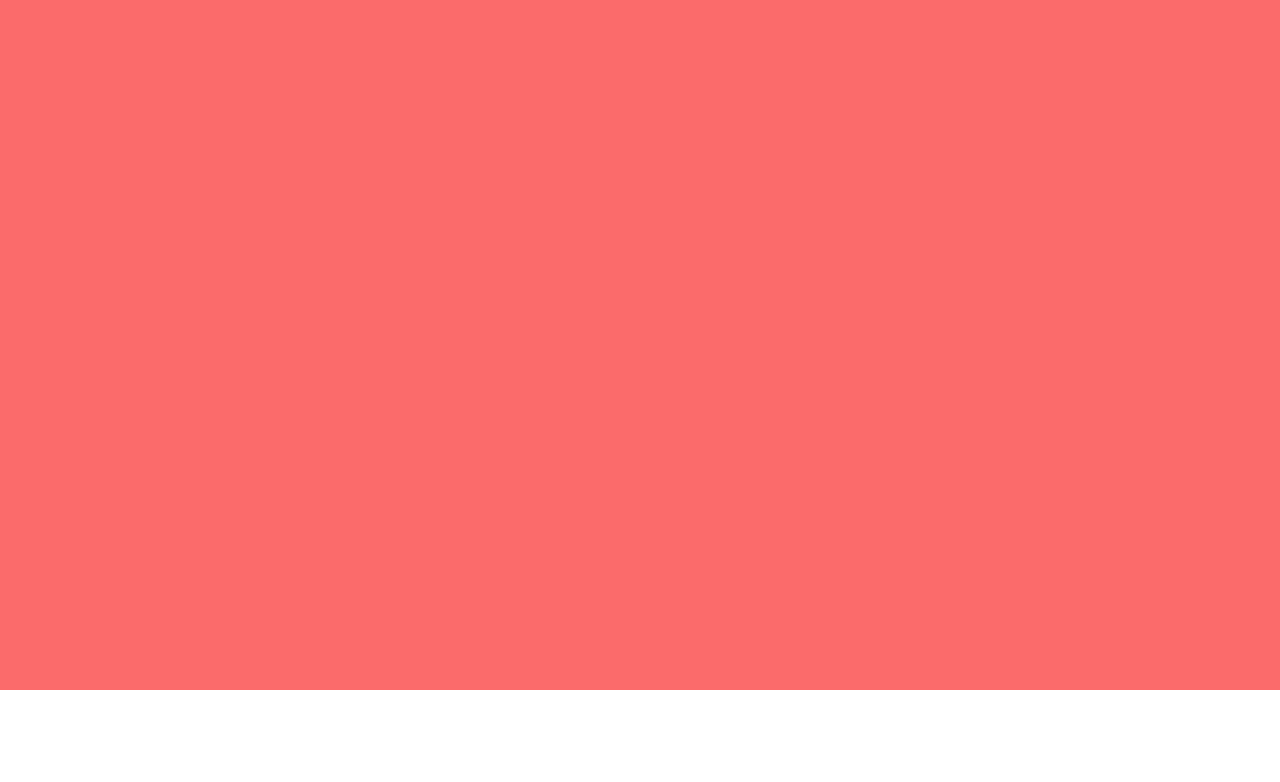
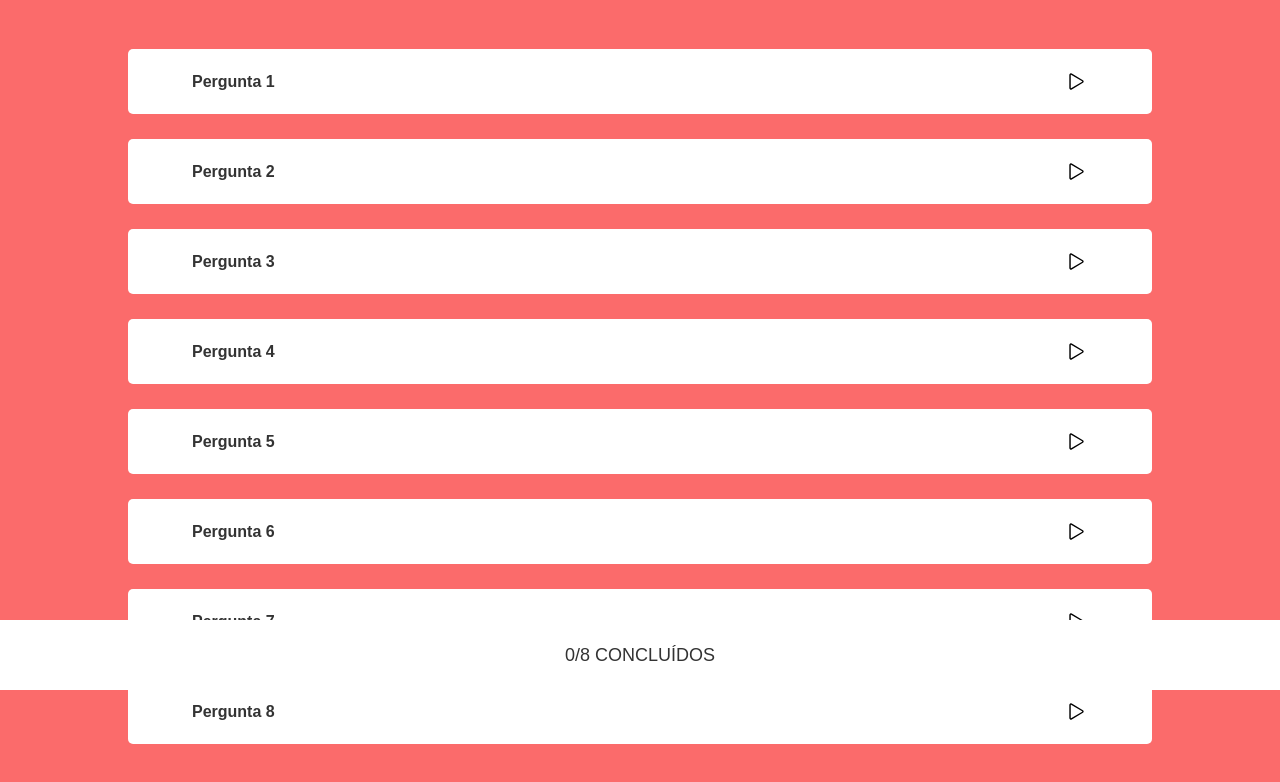
Before and after one commit to VicterHuger/ZapRecall, a React app: page /questions in a window 1280 px wide. Shown: the part 110-892 px from the top of the page. Before the commit the page ends 800 px from the top, so only its background shows below. Built offline with nearby package versions, Linux system fonts and the light colour scheme; a web font is replaced by a local one.

Commit message:
Added the funcionality of interactiving with flashcards. User can chooses/clicks which flashcard he wants to answer and confirm if he knows the right answer

```diff
--- a/public/index.html
+++ b/public/index.html
@@ -12,5 +12,7 @@
   <body>
     <noscript>You need to enable JavaScript to run this app.</noscript>
     <div class="root"></div>
+    <script type="module" src="https://unpkg.com/ionicons@5.5.2/dist/ionicons/ionicons.esm.js"></script>
+    <script nomodule src="https://unpkg.com/ionicons@5.5.2/dist/ionicons/ionicons.js"></script>
   </body>
 </html>
--- a/src/Assets/CSS/style.css
+++ b/src/Assets/CSS/style.css
@@ -1,30 +1,32 @@
 @import url('https://fonts.googleapis.com/css2?family=Recursive:wght@300;400;500;600;700;800;900&family=Righteous&display=swap');
+
 *{
     box-sizing: border-box;
 }
 body{
     width: 100%;
-    height: 100%;
+    min-height: 100vh;
     /* font-family: 'Recursive', sans-serif;
-
     font-family: 'Righteous', cursive; */
 }
 .root{
     width: 100%;
-    height: 100vh;
+    min-height: 100vh;
     background-color: #FB6B6B;
     display: flex;
     flex-direction: column;
     align-items: center;
 }
+
 .first-screen{
     display: flex;
     flex-direction: column;
     width: 100%;
-    height: 100vh;
+    height: 100%;
     align-items: center;
     margin: 22% auto 30% auto;
 }
+
 .first-screen>img{
     width: 36%;
     aspect-ratio: 136/161;
@@ -46,6 +48,7 @@ h1{
     width:66%;
     height: 8%;
 }
+
 .first-screen>a>button{
     width: 100%;
     height: 100%;
@@ -57,14 +60,16 @@ h1{
     justify-content: center;
     padding: 10% 9%;
 }
+h3{
+    font-size: 18px;
+    font-family: 'Recursive', sans-serif;
+}
 .first-screen>a>button>h3{
     width: 100%;
-    font-size: 18px;
-    font-family: 'Recursive', sans-serif;
     color:#D70900;
 }
 
-button:hover{
+button:hover, .card>ion-icon:hover, .openned-card>img{
     cursor: pointer;
     filter: brightness(1.5);
     transform: translateY(-2px);
@@ -85,8 +90,140 @@ button:hover{
     width:100%;
     justify-content: center;
     align-items: center;
+    margin-bottom: 52px;
 }
 
 .header>img{
     margin-right: 22px;
 }
+
+.flash-cards{
+    display: flex;
+    flex-direction: column;
+    width:100%;
+    height: auto;
+    justify-content: space-around;
+    align-items: center;
+}
+
+.card{
+    display: flex;
+    margin-bottom:25px;
+    justify-content: space-between;
+    align-items: center;
+    padding: 0 5%;
+    background-color: #FFFFFF ;
+    border-radius: 5px;
+    height: 65px;
+    width: 80%;
+}
+
+.card>h4{
+    font-size: 16px;
+    font-family: 'Recursive', sans-serif;
+    font-weight: 700;
+    color:#333333;
+}
+
+.card>ion-icon{
+    font-size: 23px;
+}
+
+.openned-card{
+    width:80%;
+    height:131px;
+    padding:18px 5% 6px 5%;
+    display: flex;
+    flex-direction: column;
+    justify-content: space-between;
+    border-radius: 5px;
+    background-color: #FFFFD4;
+    margin-bottom: 25px;
+    position: relative;
+}
+
+.openned-card>img{
+    width:7%;
+    height: 30px;
+    position: absolute;
+    bottom: 6px;
+    right: 5%;
+}
+
+.buttons{
+    display: flex;
+    justify-content: space-between;
+    align-items:flex-end;
+}
+
+.buttons button{
+    height: 38px;
+    width: 29%;
+    display: flex;
+    align-items: center;
+    justify-content: center;
+    border-radius: 5px;
+    border: none;
+}
+
+.wrong-answer{
+    background-color: #FF3030;
+}
+
+.almost-right{
+    background-color: #FF922E;
+}
+
+.right-answer{
+    background-color: #2FBE34;
+}
+
+.buttons button h5{
+    color:#FFFFFF;
+    font-size: 12px;
+    font-family: 'Recursive', sans-serif;
+}
+
+ion-icon[name="close-circle"] {
+    color:#FF3030;
+}
+
+.wrong-card{
+    color: #ff3030 !important;;
+    text-decoration: line-through;
+}
+
+ion-icon[name="help-circle"] {
+    color:#FF922E;
+}
+
+.almost-right-card{
+    color:#FF922E !important;
+    text-decoration: line-through;
+}
+
+ion-icon[name="checkmark-circle"] {
+    color:#2FBE34;
+}
+
+.right-card{
+    color:#2FBE34 !important;
+    text-decoration: line-through;
+}
+
+.footer{
+    width:100%;
+    height:70px;
+    display: flex;
+    flex-direction: column;
+    justify-content: space-around;
+    align-items: center;
+    background-color: #FFFFFF;
+    position: fixed;
+    bottom: 0;
+    left:0;
+}
+
+.footer>h3{
+    color:#333333;
+}
--- /dev/null
+++ b/src/Components/FlashCards.js
@@ -0,0 +1,57 @@
+import React from "react";
+import OpennedCard from "./OpennedCard";
+
+function FlashCard({ question, answer, number, state, openned, ChangeState, ChangeOpen, UpdateCardStatus, statusCard, icone}){
+    if(statusCard===true){
+        if (icone==="close-circle") {
+            return(
+                <ContentCard h4class={"wrong-card"} number={number} icone={icone} />
+
+            );
+        }else if(icone==="help-circle") {
+            return (
+
+                <ContentCard h4class={"almost-right-card"} number={number} icone={icone} />
+
+            );
+        }else if(icone==="checkmark-circle"){
+            return (
+                <ContentCard h4class={"right-card"} number={number} icone={icone} />
+            );
+        }
+    }
+    return (
+        < >
+
+            { state === false ?
+                (<ContentCard h4class={""} number={number} icone={icone} namefunction={()=>ChangeState(number-1)} />)
+
+                :
+                (<OpennedCard question={question} answer={answer} openned={openned} ChangeOpen={ChangeOpen} index={number-1} UpdateCardStatus={UpdateCardStatus}/>)
+            }
+         </>
+     );
+}
+
+function ContentCard({h4class, number, icone, namefunction}){
+    return (
+        <div className="card" >
+
+           <h4 className={h4class}>
+                Pergunta {number}
+            </h4>
+
+            <ion-icon name={icone} onClick={namefunction}></ion-icon>
+        </div>
+    );
+
+}
+
+export default function FlashCards({ questions, ChangeState, ChangeOpen, UpdateCardStatus }){
+
+    return (
+        <div className="flash-cards">
+            {questions.map((question,index)=> <FlashCard ChangeState={ChangeState}key={index} number={index+1} question={question.question} answer={question.answer} state={question.state} openned={question.openned} ChangeOpen={ChangeOpen} UpdateCardStatus={UpdateCardStatus} statusCard={question.statusCard} icone={question.icone}/>)}
+        </div>
+    );
+}
--- a/src/Components/FlashCardsQuestions.js
+++ b/src/Components/FlashCardsQuestions.js
@@ -1,14 +1,105 @@
 // import { Link } from "react-router-dom";
+import React from 'react';
 import logo from "../Assets/Images/logo.png"
+import FlashCards from './FlashCards';
+import Footer from './Footer';
+
+// function AddQuestion(question){
+//     return
+// }
+
+
+
 
 export default function FlashCardsQuestions(){
+
+    let questionsInitial=[
+        {question:"O que é JSX?",
+         answer: "Uma extensão de linguagem do JavaScript",
+         state:false,
+         openned:false,
+         statusCard: false,
+         icone: "play-outline"},
+         {question:"O React é __ ",
+         answer:"uma biblioteca JavaScript para construção de interfaces",
+         state:false,
+         openned:false,
+         statusCard: false,
+         icone: "play-outline"},
+        {question: "Componentes devem iniciar com __",
+        answer: "letra maiúscula",
+        state:false,
+        openned:false,
+        statusCard: false,
+        icone: "play-outline"},
+        {question:" Podemos colocar __ dentro do JSX",
+        answer: "expressões",
+        state:false,
+        openned:false,
+        statusCard: false,
+        icone: "play-outline"},
+        {question:"O ReactDOM nos ajuda __",
+        answer:"interagindo com a DOM para colocar componentes React na mesma",
+        state:false,
+        openned:false,
+        statusCard: false,
+        icone: "play-outline"},
+        {question:"Usamos o npm para __",
+        answer:"gerenciar os pacotes necessários e suas dependências",
+        state:false,
+        openned:false,
+        statusCard: false,
+        icone: "play-outline"},
+        {question:"Usamos props para __",
+        answer:"passar diferentes informações para componentes ",
+        state:false,
+        openned:false,
+        statusCard: false,
+        icone: "play-outline"},
+        {question:"Usamos estado (state) para __",
+        answer:"dizer para o React quais informações quando atualizadas devem renderizar a tela novamente",
+        state:false,
+        openned:false,
+        statusCard: false,
+        icone: "play-outline"}
+    ];
+    questionsInitial=questionsInitial.sort(()=>Math.random()-0.5);
+
+    const [answered,setAnswered]=React.useState(0);
+    const [questions,setQuestions]=React.useState(questionsInitial);
+
+    function ChangeState(index){
+        const newQuestions=[...questions];
+        newQuestions[index].state=true;
+        setQuestions(newQuestions);
+    }
+
+    function ChangeOpen(index){
+        const newQuestions=[...questions];
+        newQuestions[index].openned=true;
+        setQuestions(newQuestions);
+    }
+
+    function UpdateCardStatus(index,string){
+        const newQuestions=[...questions];
+        newQuestions[index].statusCard=true;
+        newQuestions[index].icone=string;
+        console.log(newQuestions[index]);
+        setQuestions(newQuestions);
+    }
+
     return (
         <div className="flash-cards-page">
+
             <div className="header">
-                <img src={logo} alt="Logo do Zap Recall - Representação de um relâmpago"/>
+                <img src={logo} alt="Logo do Zap Recall - Ilustração de um relâmpago"/>
                 <h1>ZapRecall</h1>
             </div>
-            {/* <FlashCard /> */}
+
+            <FlashCards questions={questions} ChangeState={ChangeState} ChangeOpen={ChangeOpen} UpdateCardStatus={UpdateCardStatus}/>
+
+            <Footer answered={answered} />
+
         </div>
     )
 
--- /dev/null
+++ b/src/Components/Footer.js
@@ -0,0 +1,8 @@
+export default function Footer({answered}){
+    const TOTAL_ANSWERS=8;
+    return(
+        <div className="footer">
+            { answered<=8 ? ( <h3>{`${answered}/8 CONCLUÍDOS`}</h3> ) :( <h3>{`${TOTAL_ANSWERS}/8 CONCLUÍDOS`}</h3> ) }
+        </div>
+    )
+}
--- /dev/null
+++ b/src/Components/OpennedCard.js
@@ -0,0 +1,41 @@
+import arrow from "../Assets/Images/setinha.png"
+
+export default function OpennedCard({ question, answer, openned, ChangeOpen, index, UpdateCardStatus }){
+    return(
+        <>
+            {openned===false
+
+                ?
+
+                (<Card>
+
+                    <h3>{question}</h3>
+
+                    <img src={arrow} alt="Ilustração de uma seta curva, transmitindo a mensagem que o card que ela se encontra vira" onClick={()=>ChangeOpen(index)}></img>
+                </Card>)
+
+                :
+
+                (<Card>
+                    <h3>{answer}</h3>
+
+                    <div className="buttons">
+                        <button className="wrong-answer" onClick={() => UpdateCardStatus(index,"close-circle")}>Não lembrei</button>
+                        <button className="almost-right" onClick={() => UpdateCardStatus(index,"help-circle")}>Quase não lembrei</button>
+                        <button className="right-answer" onClick={() => UpdateCardStatus(index,"checkmark-circle")} >Zap!</button>
+                    </div>
+
+                </Card>)
+            }
+        </>
+
+    );
+}
+
+function Card({children}){
+    return(
+        <div  className="openned-card" >
+            {children}
+        </div>
+    )
+}
--- a/src/Components/WelcomeScreen.js
+++ b/src/Components/WelcomeScreen.js
@@ -4,7 +4,7 @@ import logo from "../Assets/Images/logo.png"
 export default function WelcomeScreen(){
     return (
         <div className="first-screen">
-            <img src={logo} alt="Logo do Zap Recall - Representação de um relâmpago"/>
+            <img src={logo} alt="Logo do Zap Recall - Ilustração de um relâmpago"/>
             <h1>ZapRecall</h1>
             <Link to="/questions">
                 <button>
```
